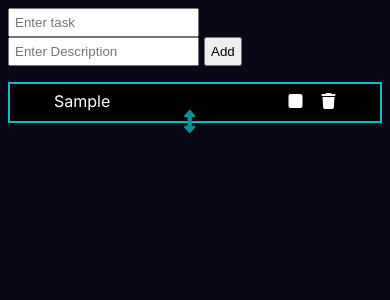
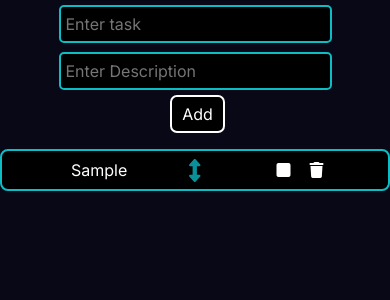
Before and after one commit to MamunDeveloper/ToDo-App, a Next.js app: page / in a window 390 px wide. Both pictures are taken after typing "Sample", "Sample" into the empty fields and a click on the button "Add". Shown: the top 300 px of the page. Built offline with nearby package versions, Linux system fonts and the light colour scheme.

Commit message:
Restructured the code of adding task ,almost completed design with css. Just needed a finishing tuch

```diff
--- /dev/null
+++ b/app/components/form.jsx
@@ -0,0 +1,57 @@
+import React from 'react'
+import 'bootstrap/dist/css/bootstrap.min.css';
+import style from '@/app/styles/form.module.css'
+import { useState } from "react";
+
+function Form({ addTask }) {
+    let initialObject =
+    {
+        id: 0,
+        title: "",
+        description: "",
+    }
+
+    // Creating a new task object
+    const [title, setTitle] = useState("");
+    const [description, setDescription] = useState("");
+    const [task, setTask] = useState(initialObject);
+
+    const handleSubmit = (e) => {
+        e.preventDefault();
+        setTask((task.title = title));
+        setTask((task.description = description));
+
+        addTask(task)
+        setTask(initialObject);
+        setTitle("");
+        setDescription("");
+    };
+
+    return (
+        <form className={style.form_box}>
+            <input
+                type="text"
+                name="title"
+                id="titleBox"
+                className={style.inps}
+                placeholder="Enter task"
+                value={title}
+                onChange={(e) => setTitle(e.target.value)}
+            />
+            <input
+                type="text"
+                name="description"
+                id="descriptionBox"
+                className={style.inps}
+                placeholder="Enter Description"
+                value={description}
+                onChange={(e) => setDescription(e.target.value)}
+            />
+            <button className={style.addBtn} onClick={handleSubmit}>
+                Add
+            </button>
+        </form>
+    )
+}
+
+export default Form
--- a/app/components/todo.jsx
+++ b/app/components/todo.jsx
@@ -22,7 +22,7 @@ function Todo({ title, description, id, deleteTask }) {
 
   return (
     <div className={taskBox ? style.show_detail : style.hide_detail}>
-      <div className={style.boxes}>{title}</div>
+      <div className={style.boxes} id={style.title_box}>{title}</div>
       {view &&
         <>
           <div className={style.boxes}> <p> {description} </p></div>
@@ -31,7 +31,7 @@ function Todo({ title, description, id, deleteTask }) {
       {
         !taskBox && <FontAwesomeIcon onClick={changeView} icon={faUpDown} className={style.arrow_icons} />
       }
-      <div className={style.boxes}>
+      <div className={style.boxes} id={style.icons_box}>
 
         {
           taskCompleted ? <FontAwesomeIcon className={style.function_icons} icon={faSquareCheck} /> : <FontAwesomeIcon className={style.function_icons} id={style.cheackBox_icon} icon={faSquare} onClick={handleTaskComplete} />
--- a/app/globals.css
+++ b/app/globals.css
@@ -7,7 +7,3 @@
 .inps {
   padding: 5px;
 }
-.addBtn {
-  padding: 5px;
-  margin-left: 5px;
-}
--- a/app/page.js
+++ b/app/page.js
@@ -3,10 +3,12 @@ import styles from "./page.module.css";
 import Todo from "./components/todo";
 import tasks from "./data/tasks";
 import { useState } from "react";
+import Form from "./components/form";
 
 export default function Home() {
   const [tasksList, setTasksList] = useState(tasks);
 
+  // Deleting a task by its "id"
   const deleteTask = (id) => {
     let newTasksList = tasksList.filter((item) => {
       return item.id != id;
@@ -15,53 +17,15 @@ export default function Home() {
     console.log(newTasksList);
   };
 
-  // Creating a new task object
-  const [title, setTitle] = useState("");
-  const [description, setDescription] = useState("");
-  const [task, setTask] = useState({
-    id: 0,
-    title: "",
-    description: "",
-  });
-
-  const handleSubmit = (e) => {
-    e.preventDefault();
-    setTask((task.id = tasksList.length + 1));
-    setTask((task.title = title));
-    setTask((task.description = description));
+  // Adding a new task
+  const addTask = (task) => {
+    task.id = tasksList.length + 1;
     setTasksList([...tasksList, task]);
-    setTask({
-      title: "",
-      description: "",
-    });
-    setTitle("");
-    setDescription("");
   };
 
   return (
     <main className={styles.main}>
-      <input
-        type="text"
-        name="title"
-        id="titleBox"
-        className="inps"
-        placeholder="Enter task"
-        value={title}
-        onChange={(e) => setTitle(e.target.value)}
-      />
-      <input
-        type="text"
-        name="description"
-        id="descriptionBox"
-        className="inps"
-        placeholder="Enter Description"
-        value={description}
-        onChange={(e) => setDescription(e.target.value)}
-      />
-      <button className="addBtn" onClick={handleSubmit}>
-        Add
-      </button>
-
+      <Form addTask={addTask}></Form>
       {tasksList.map((todo) => (
         <Todo
           id={todo.id}
--- /dev/null
+++ b/app/styles/form.module.css
@@ -0,0 +1,39 @@
+.form_box {
+  text-align: center;
+}
+.inps {
+  padding: 5px;
+  margin: 1rem 0.7rem;
+  outline: none;
+  border: 2px solid #0cbdc5;
+  border-radius: 5px;
+}
+
+.addBtn {
+  padding: 5px 10px;
+  margin-left: 5px;
+
+  background-color: black;
+  color: white;
+  border: 2px solid white;
+  border-radius: 7px;
+}
+.addBtn:hover {
+  border: 2px solid skyblue;
+  cursor: pointer;
+}
+
+@media screen and (max-width: 700px) {
+  .form_box {
+    display: flex;
+    flex-direction: column;
+    justify-content: center;
+    align-items: center;
+  }
+  .inps {
+    width: 70%;
+    background-color: black;
+    color: white;
+    margin: 0.3rem 0;
+  }
+}
--- a/app/styles/todo.module.css
+++ b/app/styles/todo.module.css
@@ -1,14 +1,4 @@
-.hide_detail {
-  display: flex;
-  justify-content: space-around;
-}
-.show_detail {
-  display: flex;
-  flex-direction: column;
-  justify-content: center;
-  text-align: center;
-}
-
+/* For show and hidden state of task */
 .hide_detail,
 .show_detail {
   background: black;
@@ -16,13 +6,49 @@
   border: 2px solid #0cbdc5;
   padding: 7px;
   margin: 1rem 0;
+  border-radius: 8px;
 }
+
+.hide_detail {
+  display: flex;
+  justify-content: space-around;
+}
+.hide_detail .boxes {
+  width: 50%;
+}
+
+.hide_detail #title_box,
+#icons_box {
+  display: flex;
+  justify-content: center;
+  align-items: center;
+}
+
+.show_detail {
+  display: flex;
+  flex-direction: column;
+  justify-content: center;
+  text-align: center;
+}
+.show_detail #title_box {
+  color: red;
+  margin-bottom: 1rem;
+}
+
+/* Arrow Icons */
 .arrow_icons {
   color: #099199;
+  height: 23px;
+}
+.hide_detail .arrow_icons {
+  margin: auto;
+}
+.show_detail .arrow_icons {
   position: relative;
   top: 19px;
-  height: 23px;
 }
+
+/* Functions Icons */
 .function_icons {
   margin-left: 18px;
   width: 15px;
--- a/package.json
+++ b/package.json
@@ -14,6 +14,7 @@
     "@fortawesome/free-regular-svg-icons": "^6.4.2",
     "@fortawesome/free-solid-svg-icons": "^6.4.2",
     "@fortawesome/react-fontawesome": "^0.2.0",
+    "bootstrap": "^5.3.2",
     "next": "latest",
     "react": "latest",
     "react-dom": "latest"
```
Also changed, not shown: 1 other file (tests, documents, lock files or other folders).
